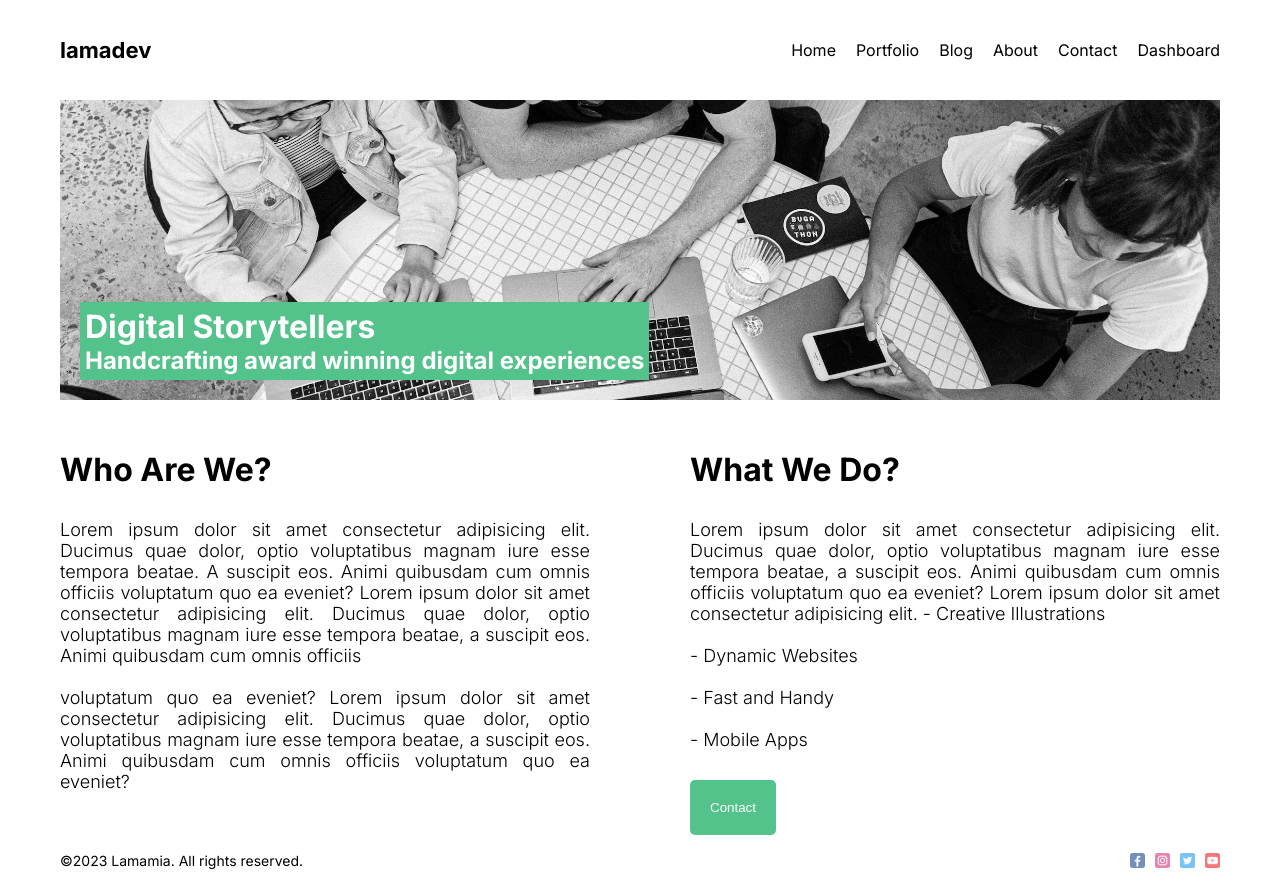
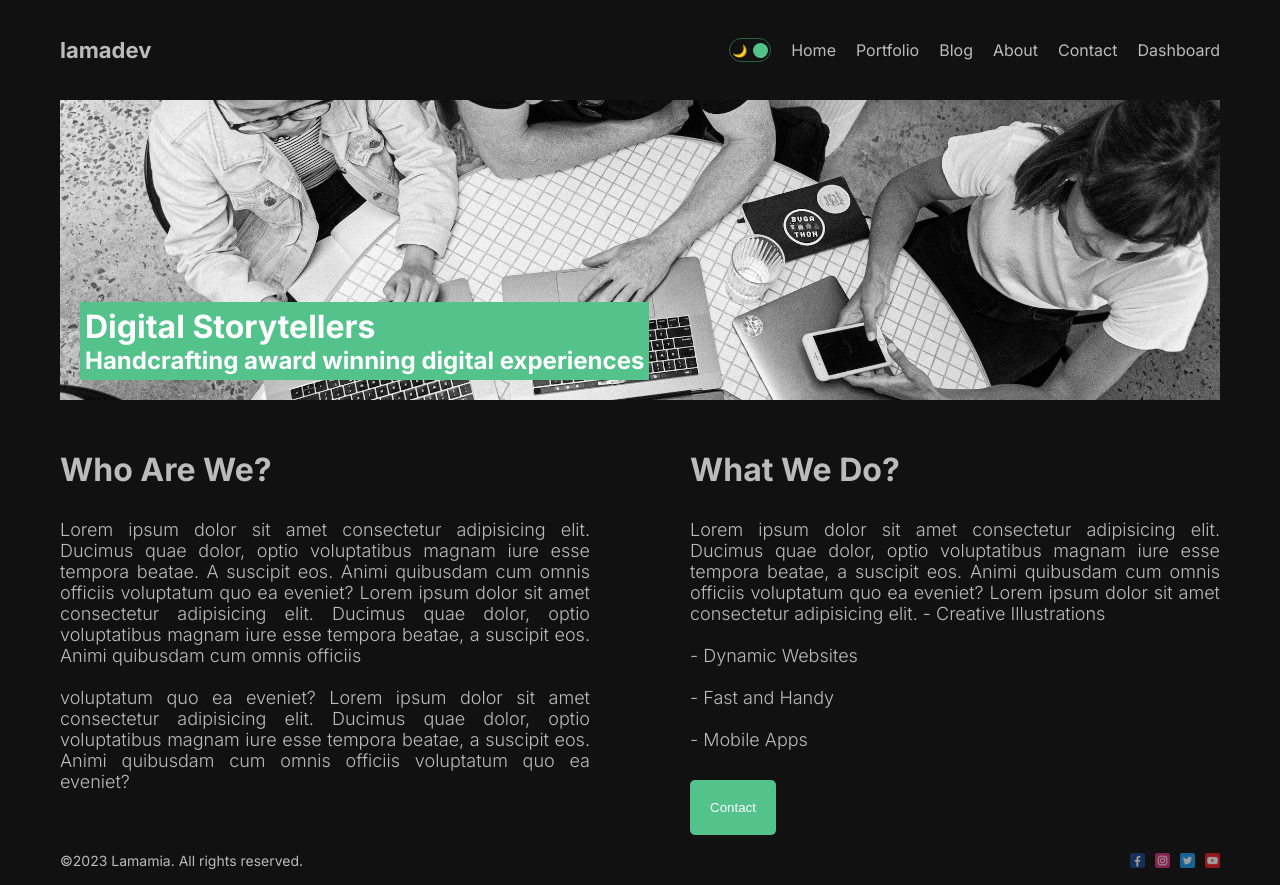
Before and after one commit to AliNazari-dev/next-Blog-Project, a Next.js app: page /about in a window 1280 px wide. Built offline with nearby package versions, Linux system fonts and the light colour scheme.

Commit message:
Darkmode button created

```diff
--- a/src/app/layout.js
+++ b/src/app/layout.js
@@ -1,6 +1,7 @@
 import "./globals.css";
 import Footer from "@/components/footer/Footer";
 import Navbar from "@/components/navabar/Navbar";
+import { ThemeProvider } from "@/context/ThemContext";
 import { Inter } from "next/font/google";
 
 const inter = Inter({ subsets: ["latin"] });
@@ -14,11 +15,13 @@
   return (
     <html lang='en'>
       <body className={inter.className}>
-        <div className='container'>
-          <Navbar />
-          {children}
-          <Footer />
-        </div>
+        <ThemeProvider>
+          <div className='container'>
+            <Navbar />
+            {children}
+            <Footer />
+          </div>
+        </ThemeProvider>
       </body>
     </html>
   );
--- /dev/null
+++ b/src/components/DarkModeToggle/DarkModeToggle.jsx
@@ -0,0 +1,18 @@
+"use client";
+
+import React, { useContext } from "react";
+import styles from "./DarkModeToggle.module.css";
+import ThemeContext from "@/context/ThemContext";
+
+const DarkModeToggle = () => {
+  const { toggle,mode } = useContext(ThemeContext);
+  return (
+    <div className={styles.container} onClick={toggle}>
+      <div className={styles.icon}>🌙</div>
+      <div className={styles.icon}>🔆</div>
+      <div className={styles.ball} style={mode === "light" ? { left: "2px" } : { right: "2px" }} />
+    </div>
+  );
+};
+
+export default DarkModeToggle;
--- /dev/null
+++ b/src/components/DarkModeToggle/DarkModeToggle.module.css
@@ -0,0 +1,25 @@
+.container {
+  width: 42px;
+  height: 24px;
+  border: 1.5px solid #53c28b70;
+  border-radius: 30px;
+  display: flex;
+  justify-content: space-between;
+  padding: 2px;
+  align-items: center;
+  position: relative;
+  cursor: pointer;
+}
+
+.icon {
+  font-size: 12px;
+}
+
+.ball {
+  width: 15px;
+  height: 15px;
+  font-size: 15px;
+  background-color: #53c28b;
+  border-radius: 50%;
+  position: absolute;
+}
--- a/src/components/navabar/Navbar.jsx
+++ b/src/components/navabar/Navbar.jsx
@@ -1,6 +1,7 @@
 import Link from "next/link";
 import React from "react";
 import styles from "./navbar.module.css";
+import DarkModeToggle from "../DarkModeToggle/DarkModeToggle";
 
 const links = [
   {
@@ -42,6 +43,7 @@
         lamadev
       </Link>
       <div className={styles.links}>
+        <DarkModeToggle />
         {links.map((link) => (
           <Link className={styles.link} href={link.url} key={link.id}>
             {link.title}
--- /dev/null
+++ b/src/context/ThemContext.js
@@ -0,0 +1,20 @@
+"use client";
+import React, { createContext, useState } from "react";
+
+export const ThemeContext = createContext();
+
+export const ThemeProvider = ({ children }) => {
+  const [mode, setMode] = useState("dark");
+
+  const toggle = () => {
+    setMode((prev) => (prev === "dark" ? "light" : "dark"));
+  };
+
+  return (
+    <ThemeContext.Provider value={{ toggle, mode }}>
+      <div className={`theme ${mode}`}>{children}</div>
+    </ThemeContext.Provider>
+  );
+};
+
+export default ThemeContext;
```
